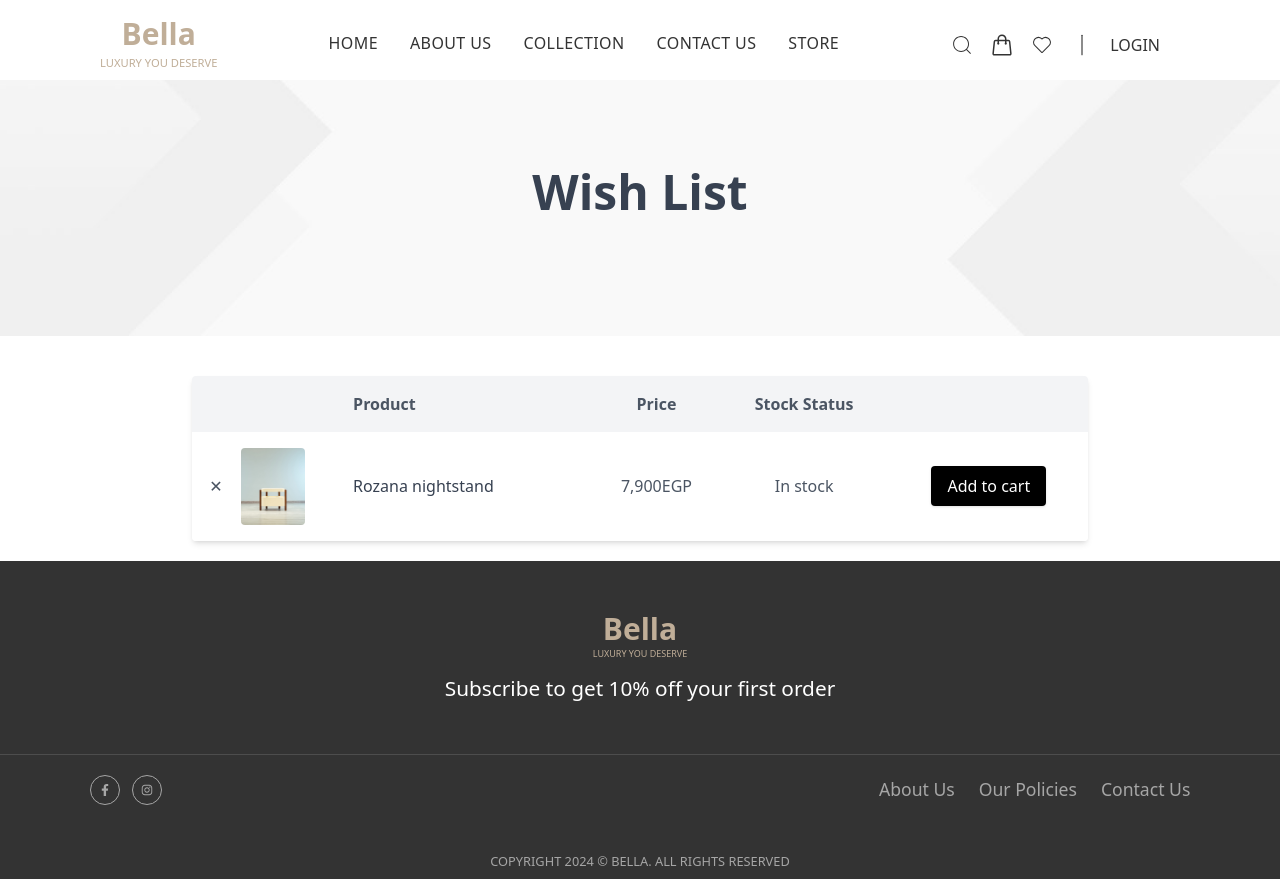
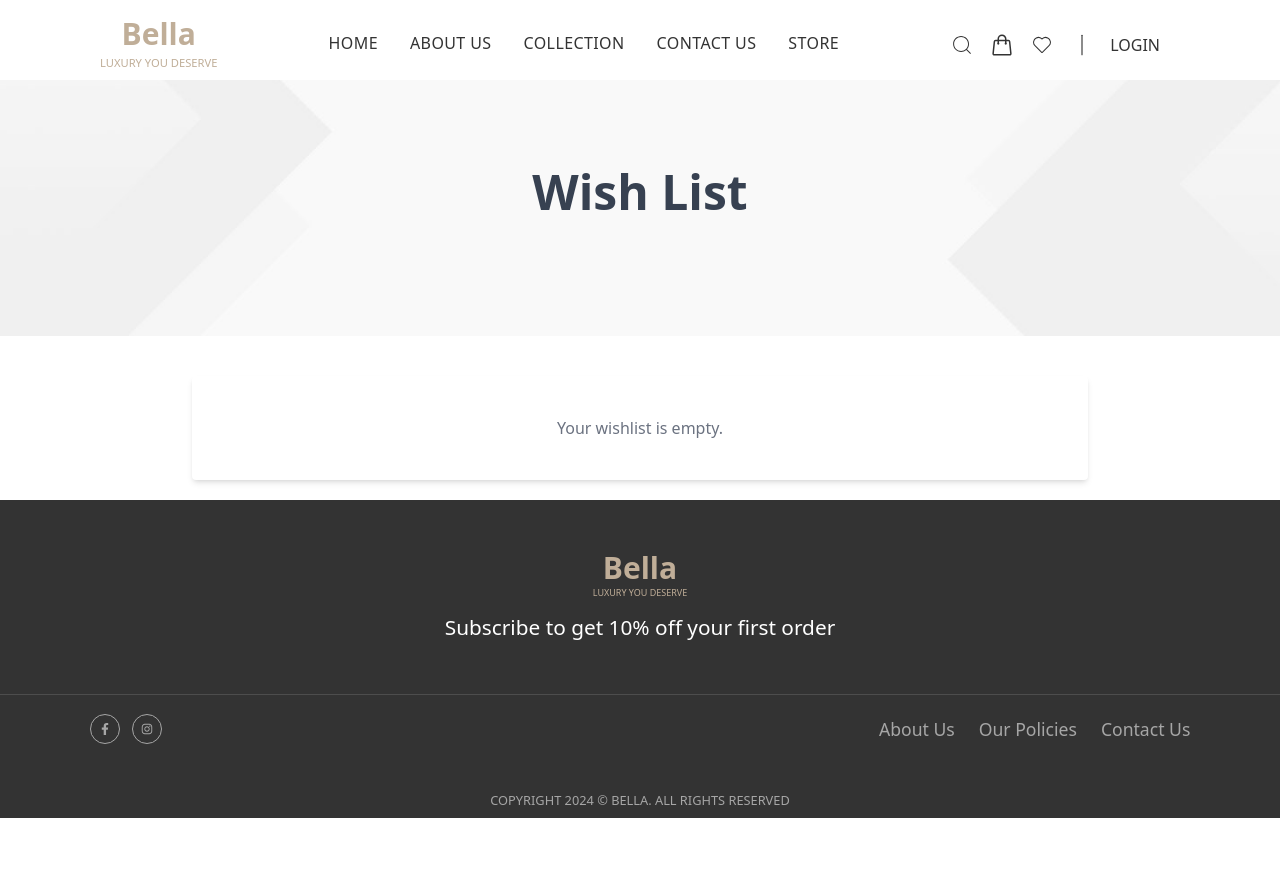
Before and after one commit to Bella-store/Bella, a React (Vite) app: page /wishlist in a window 1280 px wide. After the commit the page ends 818 px from the top, so only its background shows below. Built offline with nearby package versions, Linux system fonts and the light colour scheme.

Commit message:
feature : add to fav

```diff
--- /dev/null
+++ b/src/Redux/Slices/FavouriteSlice.js
@@ -0,0 +1,30 @@
+import { createSlice } from "@reduxjs/toolkit";
+
+const initialState = {
+  items: [], // Array to store favourited products
+};
+
+const favouriteSlice = createSlice({
+  name: "favourites",
+  initialState,
+  reducers: {
+    toggleFavourite: (state, action) => {
+      const existingItem = state.items.find(
+        (item) => item.id === action.payload.id
+      );
+
+      if (existingItem) {
+        // If the product is already in the favourites, remove it
+        state.items = state.items.filter(
+          (item) => item.id !== action.payload.id
+        );
+      } else {
+        // Otherwise, add it to the list
+        state.items.push(action.payload);
+      }
+    },
+  },
+});
+
+export const { toggleFavourite } = favouriteSlice.actions;
+export default favouriteSlice.reducer;
--- a/src/Redux/Store.js
+++ b/src/Redux/Store.js
@@ -1,11 +1,14 @@
 import { configureStore } from "@reduxjs/toolkit";
 import productsReducer from "./Slices/ProductsSlice";
 import cartReducer from "./Slices/CartSlice";
+import favouriteReducer from "./Slices/FavouriteSlice";
 
 const storeApp = configureStore({
   reducer: {
     products: productsReducer,
     cart: cartReducer,
+    favourites: favouriteReducer,
   },
 });
+
 export default storeApp;
--- a/src/User/Components/Card.jsx
+++ b/src/User/Components/Card.jsx
@@ -1,15 +1,25 @@
-// src/components/Card.jsx
 import { CiHeart } from "react-icons/ci";
+import { useDispatch, useSelector } from "react-redux";
+import { addToCart } from "../../Redux/Slices/CartSlice";
+import { toggleFavourite } from "../../Redux/Slices/FavouriteSlice"; // Action to toggle favourite
 import { Link } from "react-router-dom";
-import { useDispatch } from "react-redux";
-import { addToCart } from "../../Redux/Slices/CartSlice";
 
 function Card({ id, title, imageUrl, price, uid }) {
   const dispatch = useDispatch();
+  const isFavourite = useSelector((state) =>
+    state.favourites.items.some((item) => item.id === id)
+  ); // Check if the current product is favourited
 
   const handleAddToCart = () => {
-    const product = { id, title, imageUrl, price, uid }; // Ensure all necessary fields are passed
+    const product = { id, title, imageUrl, price, uid };
     dispatch(addToCart(product));
+    console.log("Product ID:", id);
+  };
+
+  const handleToggleFavourite = () => {
+    const product = { id, title, imageUrl, price };
+    dispatch(toggleFavourite(product));
+    console.log("Product ID:", id);
   };
 
   return (
@@ -30,9 +40,10 @@ function Card({ id, title, imageUrl, price, uid }) {
         </div>
         <div
           className="col-span-1 cursor-pointer border-gray-500 border transition-all duration-200 hover:text-white hover:border-mainColor hover:bg-mainColor flex justify-center items-center"
-          aria-label="Add to Wishlist"
+          onClick={handleToggleFavourite}
         >
-          <CiHeart size={24} />
+          <CiHeart size={24} color={isFavourite ? "white" : "black"} />{" "}
+          {/* Change color based on favourite status */}
         </div>
       </div>
 
--- a/src/User/Pages/Shop.jsx
+++ b/src/User/Pages/Shop.jsx
@@ -108,6 +108,7 @@ const Shop = () => {
             {filteredPosts.map((product) => (
               <Card
                 key={product.id}
+                id={product.id}
                 title={product.title}
                 price={product.price}
                 imageUrl={product.imageUrl}
--- a/src/User/Pages/Wishlist.jsx
+++ b/src/User/Pages/Wishlist.jsx
@@ -1,31 +1,46 @@
+import { useSelector, useDispatch } from "react-redux";
+import { toggleFavourite } from "../../Redux/Slices/FavouriteSlice";
 import PageBanner from "../Components/PageBanner";
 import Navbar from "../Components/Navbar";
 import Footer from "../Components/Footer";
+
 const Wishlist = () => {
+  const favourites = useSelector((state) => state.favourites.items);
+  const dispatch = useDispatch();
+
   return (
-    <div className=" w-full mx-auto mt-12">
+    <div className="w-full mx-auto mt-12">
       <Navbar />
-
-      {/* Banner Section */}
       <PageBanner title="Wish List" />
 
-      {/* Wishlist Section */}
       <div className="bg-white m-auto mt-10 max-w-4xl rounded shadow-md overflow-hidden mb-5">
+        {favourites.length === 0 ? (
+          <p className="text-center py-10 text-gray-500">
+            Your wishlist is empty.
+          </p>
+        ) : (
+          <>
             {/* For small screens */}
             <div className="md:hidden flex flex-col space-y-4 p-4">
-          <div className="flex items-center space-x-4 bg-white border-b last:border-0 hover:bg-gray-50 transition p-4 rounded">
+              {favourites.map((item) => (
+                <div
+                  key={item.id}
+                  className="flex items-center space-x-4 bg-white border-b last:border-0 hover:bg-gray-50 transition p-4 rounded"
+                >
                   <div className="w-24">
                     <img
-                src="/ggg-600x720.jpg"
-                alt="Rozana nightstand"
+                      src={item.imageUrl}
+                      alt={item.title}
                       className="w-full object-cover rounded"
                     />
                   </div>
                   <div className="flex-grow">
-              <span className="font-medium text-gray-700 ">
-                Rozana nightstand
+                    <span className="font-medium text-gray-700">
+                      {item.title}
                     </span>
-              <div className="text-sm text-gray-600 mt-1">Price: 7,900EGP</div>
+                    <div className="text-sm text-gray-600 mt-1">
+                      Price: {item.price} EGP
+                    </div>
                     <div className="text-sm text-gray-600 mt-1">
                       Stock Status: In stock
                     </div>
@@ -35,10 +50,14 @@ const Wishlist = () => {
                       </button>
                     </div>
                   </div>
-            <button className="text-gray-600 hover:text-red-500 transition">
+                  <button
+                    onClick={() => dispatch(toggleFavourite(item))}
+                    className="text-gray-600 hover:text-red-500 transition"
+                  >
                     &#10005;
                   </button>
                 </div>
+              ))}
             </div>
 
             {/* For medium screens and above */}
@@ -48,7 +67,7 @@ const Wishlist = () => {
                   <tr>
                     <th className="w-12 py-4 text-gray-600"></th>
                     <th className="w-18 py-4 text-gray-600"></th>
-                <th className="py-4 text-gray-600  font-semibold text-left">
+                    <th className="py-4 text-gray-600 font-semibold text-left">
                       Product
                     </th>
                     <th className="py-4 text-gray-600 font-semibold text-center">
@@ -61,25 +80,34 @@ const Wishlist = () => {
                   </tr>
                 </thead>
                 <tbody>
-              <tr className="border-b last:border-0 hover:bg-gray-50 transition">
+                  {favourites.map((item) => (
+                    <tr
+                      key={item.id}
+                      className="border-b last:border-0 hover:bg-gray-50 transition"
+                    >
                       <td className="text-center py-4">
-                  <button className="text-gray-600 hover:text-red-500 transition">
+                        <button
+                          onClick={() => dispatch(toggleFavourite(item))}
+                          className="text-gray-600 hover:text-red-500 transition"
+                        >
                           &#10005;
                         </button>
                       </td>
                       <td className="py-4">
                         <img
-                    src="/ggg-600x720.jpg"
-                    alt="Rozana nightstand"
+                          src={item.imageUrl}
+                          alt={item.title}
                           className="w-16 object-cover rounded"
                         />
                       </td>
                       <td className="py-4">
                         <span className="font-medium text-gray-700">
-                    Rozana nightstand
+                          {item.title}
                         </span>
                       </td>
-                <td className="text-center text-gray-600">7,900EGP</td>
+                      <td className="text-center text-gray-600">
+                        {item.price} EGP
+                      </td>
                       <td className="text-center text-gray-600">In stock</td>
                       <td className="text-center">
                         <button className="bg-black text-white py-2 px-4 rounded shadow  hover:bg-[#B48E61]">
@@ -87,9 +115,12 @@ const Wishlist = () => {
                         </button>
                       </td>
                     </tr>
+                  ))}
                 </tbody>
               </table>
             </div>
+          </>
+        )}
       </div>
       <Footer />
     </div>
```
Lines whose indentation alone changed are shown as unchanged.
